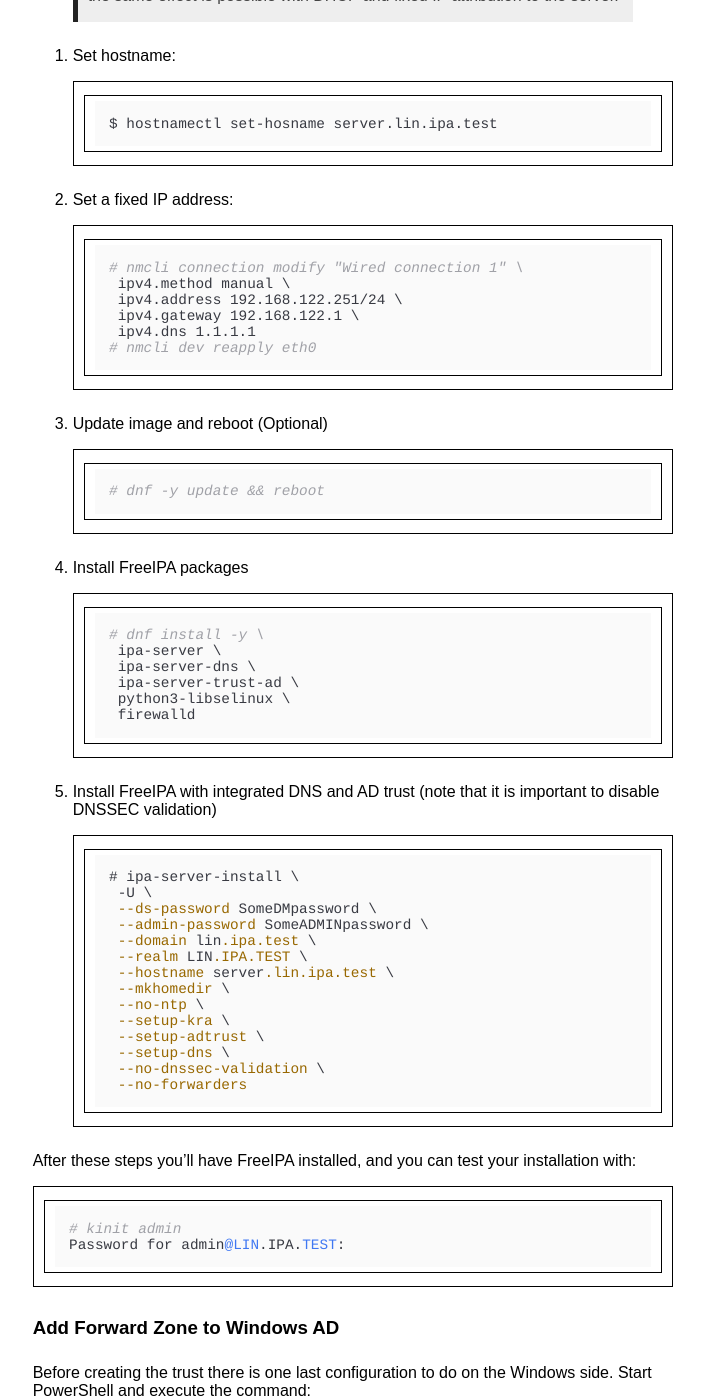
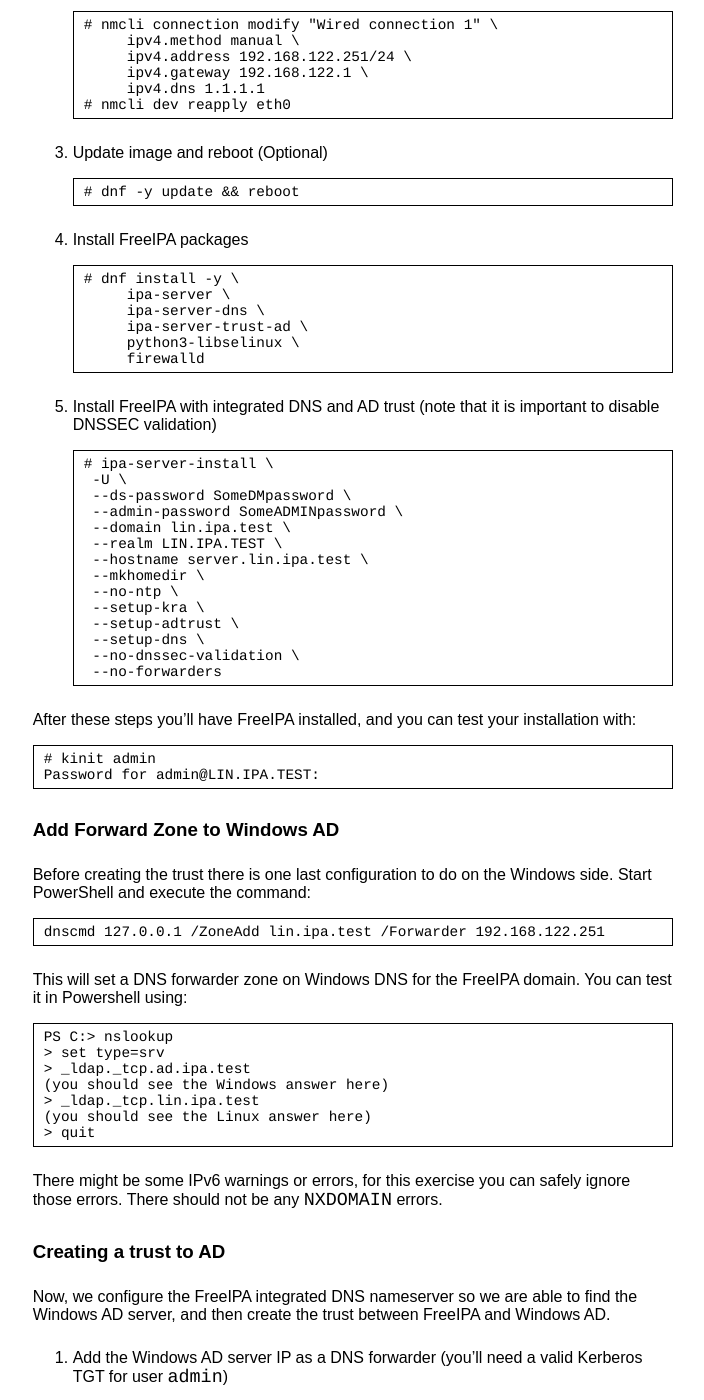
Before and after one commit to rafasgj/rafaeljeffman.com, a Jekyll site: the page built from projects/freeipa/en/basic-lab-ad-trust.md, in a window 1280 px wide and 1400 px high, scrolled down 5705 px. Shown: the whole window, without its empty margins (287-991 px from the left). Built offline with Jekyll 4.4.1, drawn with Linux system fonts in a browser that asks for light colours; nearby versions of some CDN libraries; some of the changed text lies outside the part shown.

Commit message:
ansible-freeipa trust lab: fix code samples and wrap up.
- Use better phrasing in 'Wrap Up'
- Fix code samples highlighting options and and download icons.

````diff
--- a/projects/freeipa/en/basic-lab-ad-trust.md
+++ b/projects/freeipa/en/basic-lab-ad-trust.md
@@ -107,7 +107,7 @@
     * [Windows Server 2016](https://www.microsoft.com/en-us/evalcenter/evaluate-windows-server-2016) - you'll have to select ISO and perform a "regular" installation, which is out of the scope of this document.
 
 2. Convert the VHD image to QCOW2
-    ```
+    ```none
 qemu-img convert -p -f vpc -O qcow2 <Windows Image>.vhd w2k22.qcow2
     ```
     > The Windows VHD image file will have different names depending on
@@ -122,19 +122,19 @@
     have little to no effect later. You may also use the virt-manager
     GUI to create the VM, importing the VM file.
 
-    ```
+    ```none
 virt-install \
-    --connect qemu:///system \
-    --name "win2k22-ad" \
-    --description "Windows Server 2022 AD" \
-    --os-type "Windows" \
-    --os-variant "win2k22" \
-    --ram 4096 \
-    --vcpus 1 \
-    --disk path="win2k22.qcow2" \
-    --virt-type kvm \
-    --graphics spice \
-    --import
+        --connect qemu:///system \
+        --name "win2k22-ad" \
+        --description "Windows Server 2022 AD" \
+        --os-type "Windows" \
+        --os-variant "win2k22" \
+        --ram 4096 \
+        --vcpus 1 \
+        --disk path="win2k22.qcow2" \
+        --virt-type kvm \
+        --graphics spice \
+        --import
     ```
 
     > The `os-type` will be `Windows`, the `os-variant` may be different
@@ -247,11 +247,11 @@
 
 * Add to `/etc/krb5.conf` in the `[realms]` section:
 
-   ```
-    AD.IPA.TEST = {
+   ```none
+AD.IPA.TEST = {
         kdc = server.ad.ipa.test
         admin_server = server.ad.ipa.test
-    }
+}
    ```
 
 * Test login with `kinit jdoe@AD.IPA.TEST`.
@@ -274,42 +274,42 @@
 
 1. Set hostname:
 
-    ```
+    ```none
 $ hostnamectl set-hosname server.lin.ipa.test
     ```
 
 2. Set a fixed IP address:
 
-    ```
+    ```none
 # nmcli connection modify "Wired connection 1" \
-    ipv4.method manual \
-    ipv4.address 192.168.122.251/24 \
-    ipv4.gateway 192.168.122.1 \
-    ipv4.dns 1.1.1.1
+        ipv4.method manual \
+        ipv4.address 192.168.122.251/24 \
+        ipv4.gateway 192.168.122.1 \
+        ipv4.dns 1.1.1.1
 # nmcli dev reapply eth0
     ```
 
 3. Update image and reboot (Optional)
 
-    ```
+    ```none
 # dnf -y update && reboot
     ```
 
 4. Install FreeIPA packages
 
-    ```
+    ```none
 # dnf install -y \
-    ipa-server \
-    ipa-server-dns \
-    ipa-server-trust-ad \
-    python3-libselinux \
-    firewalld
+        ipa-server \
+        ipa-server-dns \
+        ipa-server-trust-ad \
+        python3-libselinux \
+        firewalld
     ```
 
 5. Install FreeIPA with integrated DNS and AD trust (note that it is
    important to disable DNSSEC validation)
 
-    ```
+    ```none
 # ipa-server-install \
     -U \
     --ds-password SomeDMpassword \
@@ -328,7 +328,7 @@
 
 After these steps you'll have FreeIPA installed, and you can test your installation with:
 
-```
+```none
 # kinit admin
 Password for admin@LIN.IPA.TEST:
 ```
@@ -339,14 +339,14 @@
 Before creating the trust there is one last configuration to do on the
 Windows side. Start PowerShell and execute the command:
 
-```
+```none
 dnscmd 127.0.0.1 /ZoneAdd lin.ipa.test /Forwarder 192.168.122.251
 ```
 
 This will set a DNS forwarder zone on Windows DNS for the FreeIPA
 domain. You can test it in Powershell using:
 
-```
+```none
 PS C:> nslookup
 > set type=srv
 > _ldap._tcp.ad.ipa.test
@@ -368,12 +368,12 @@
 
 1. Add the Windows AD server IP as a DNS forwarder (you'll need a valid
    Kerberos TGT for user `admin`)
-    ```
+    ```none
 $ ipa dnsconfig-mod --forwarder=192.168.122.252 --forward-policy=only
     ```
     This will set a global forwarder to the Windows AD server. You can
     test it with `nslookup`:
-    ```
+    ```none
 # nslookup
 > set type=srv
 > _ldap._tcp.ad.ipa.test
@@ -383,7 +383,7 @@
     ```
 
 2. Configure IPA server for cross-forest trust
-    ```
+    ```none
 # ipa-adtrust-install \
         -U \
         --netbios-name=LIN \
@@ -393,7 +393,7 @@
 
 3. Estabilish IPA-AD trust (use Windows AD Administrator password:
    SomeW1Npassword)
-    ```
+    ```none
 # ipa trust-add --type=ad ad.ipa.test --admin Administrator --password
 Active Directory domain administrator's password:
     ```
@@ -439,6 +439,7 @@
 you should not have your passwords in clear text in your inventory, this
 is for demonstration purpose only:
 
+[](https://github.com/rjeffman/freeipa-ad-trust/blob/main/inventory.yaml){:class="download fa fa-download"}
 {% raw %}
 ```yaml
 # inventory.yaml
@@ -514,17 +515,17 @@
 Download and execute the PowerShell script that will configure the
 system for you:
 
-```sh
+```
 > wget
-    -Uri https://raw.githubusercontent.com/ansible/ansible/devel/examples/scripts/ConfigureRemotingForAnsible.ps1
-    -OutFile configure_ansible.ps1
+        -Uri https://raw.githubusercontent.com/ansible/ansible/devel/examples/scripts/ConfigureRemotingForAnsible.ps1
+        -OutFile configure_ansible.ps1
 > .\configure_ansible.ps1
 ```
 
 Now you can get back to your Ansible controller (host machine), and test
 if the Windows machine is responding to Ansible:
 
-```sh
+```none
 $ ansible winserver -i inventory.yaml -m ansible.windows.win_ping
 ```
 
@@ -532,6 +533,7 @@
 configure Active Directory and DNS, and prepare everything needed to
 create the trust with FreeIPA. The Windows VM will reboot twice.
 
+[](https://github.com/rjeffman/freeipa-ad-trust/blob/main/01-windows-ad-setup.yml){:class="download fa fa-download"}
 {% raw %}
 ```yaml
 # windows-ad-setup.yml
@@ -600,7 +602,7 @@
 
 Execute it with:
 
- ```sh
+ ```none
 $ ansible-playbook -i inventory.yaml windows-ad-setup.yml
  ```
 
@@ -612,6 +614,7 @@
 [ansible-freeipa]. This playbook will perform all the configuration,
 but creating the trust.
 
+[](https://github.com/rjeffman/freeipa-ad-trust/blob/main/02-ipa-setup.yml){:class="download fa fa-download"}
 {% raw %}
 ```yaml
 # ipa-setup.yml
@@ -654,13 +657,14 @@
 
 Invoke the playbook with:
 
-```sh
+```none
 $ ansible-playbook -i inventory.yaml ipa-setup.yml
 ```
 
 After FreeIPA is deployed you can create the trust to AD, using
 [ansible-freeipa]:
 
+[](https://github.com/rjeffman/freeipa-ad-trust/blob/main/04-add-trust.yml){:class="download fa fa-download"}
 {% raw %}
 ```yaml
 # add-trust.yml
@@ -689,17 +693,17 @@
 VM. On the FreeIPA side, you have to edit `/etc/krb5.conf`, add add the
 two `auth_to_local` lines:
 
-```
+```none
 [realms]
 LIN.IPA.TEST = {
 (...)
-  auth_to_local = RULE:[1:$1@$0](^.*@AD.IPA.TEST)s/@AD.IPA.TEST/@ad.ipa.test/
-  auth_to_local = DEFAULT
+      auth_to_local = RULE:[1:$1@$0](^.*@AD.IPA.TEST)s/@AD.IPA.TEST/@ad.ipa.test/
+      auth_to_local = DEFAULT
 }
 ```
 
 And restart `krb5kdc` and `ssd` services:
-```
+```none
 # systemctl restart krb5kdc
 # systemctl restart sssd
 ```
@@ -711,6 +715,7 @@
 
 This step can also be automated with the following playbook:
 
+[](https://github.com/rjeffman/freeipa-ad-trust/blob/main/05-krb5-config.yml){:class="download fa fa-download"}
 {% raw %}
 ```yaml
 # krb5-config.yml
@@ -744,18 +749,18 @@
 
 ##  Wrap up
 
-Setting up a mixed environment that integrates [FreeIPA] and Active
-Directory brings more flexibility and complexity to the network
-environment administrator, it also enhance usability of both Linux and
-Windows domains for the users.
-
-Automating the creation of such an environment can be achieved, and
-brings a reproducible configuration.
-
 A testing environment with a trust between FreeIPA and Widows Active
 Directory was created and automated. It can be easily extended and
 enhanced, and certainly needs to be secured, to be used in a production
 environment.
+
+Setting up a mixed environment that integrates [FreeIPA] and Active
+Directory brings more flexibility to the network environment, and
+enhance usability of both Linux and Windows domains for the users.
+
+Automating the creation of such an environment can be achieved, and
+brings a reproducible configuration, helping to reduce some of the
+complexity.
 
 
 <!-- links -->
````
